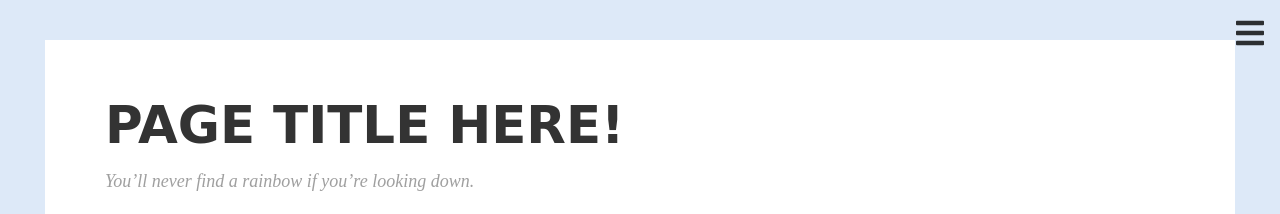
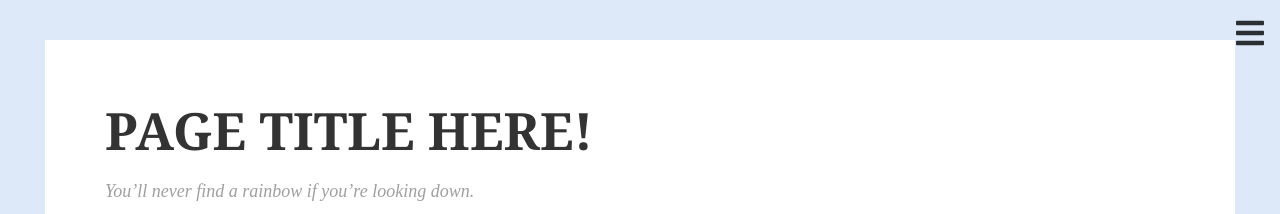
Before and after one commit to tama819/tama819.github.io, a website built with Parcel: page index.html in a window 1280 px wide. Shown: the top 214 px of the page. Built offline with nearby package versions, Linux system fonts and the light colour scheme.

Commit message:
Add files via upload

```diff
--- a/css/russ.css
+++ b/css/russ.css
@@ -266,7 +266,7 @@ a {
   text-align: left;
   margin:0;
   font-size: 1.5rem;
-  color:darkgreen;
+  color:gray;
   font-family:cursive, 'Courier New', Courier, monospace;
 }
 
--- a/css/style.css
+++ b/css/style.css
@@ -42,12 +42,10 @@ a {
   padding: 15px 0 15px 0;
   font-size: 1.5rem;
   color:black;
-  /* font-family:'Franklin Gothic Medium', 'Arial Narrow', Arial, sans-serif; */
-  /* font-family:'Lucida Sans', 'Lucida Sans Regular', 'Lucida Grande', 'Lucida Sans Unicode', Geneva, Verdana, sans-serif; */
-  /* font-family:'Trebuchet MS', 'Lucida Sans Unicode', 'Lucida Grande', 'Lucida Sans', Arial, sans-serif; */
-  /* font-family:Verdana, Geneva, Tahoma, sans-serif; */
+    font-family: 'Droid Seeif', Lora, Georgia, 'Times New Roman', Times, serif;
   /* font-family:'Gill Sans', 'Gill Sans MT', Calibri, 'Trebuchet MS', sans-serif; */
-  font-family:cursive, 'Courier New', Courier, monospace;
+  /* font-family:cursive, 'Courier New', Courier, monospace; */
+  /* font-family: Verdana, Geneva, Tahoma, sans-serif; */
 }
 .subtitle {
   font-size: 0.8rem;
@@ -266,7 +264,6 @@ a {
 }
 
 .side-contents.tag {
-  /* font-family: 'Droid Seeif', Lora, Georgia, 'Times New Roman', Times, serif; */
   font-family:cursive, 'Courier New', Courier, monospace;
   font-size: 1.0rem;
   margin-left: 10px;
@@ -426,7 +423,7 @@ a {
   margin: 0 20px;
   font-size: 3.215rem;
   color:black;
-  font-family:cursive, 'Courier New', Courier, monospace;
+
 }
 
 .subtitle {
```
